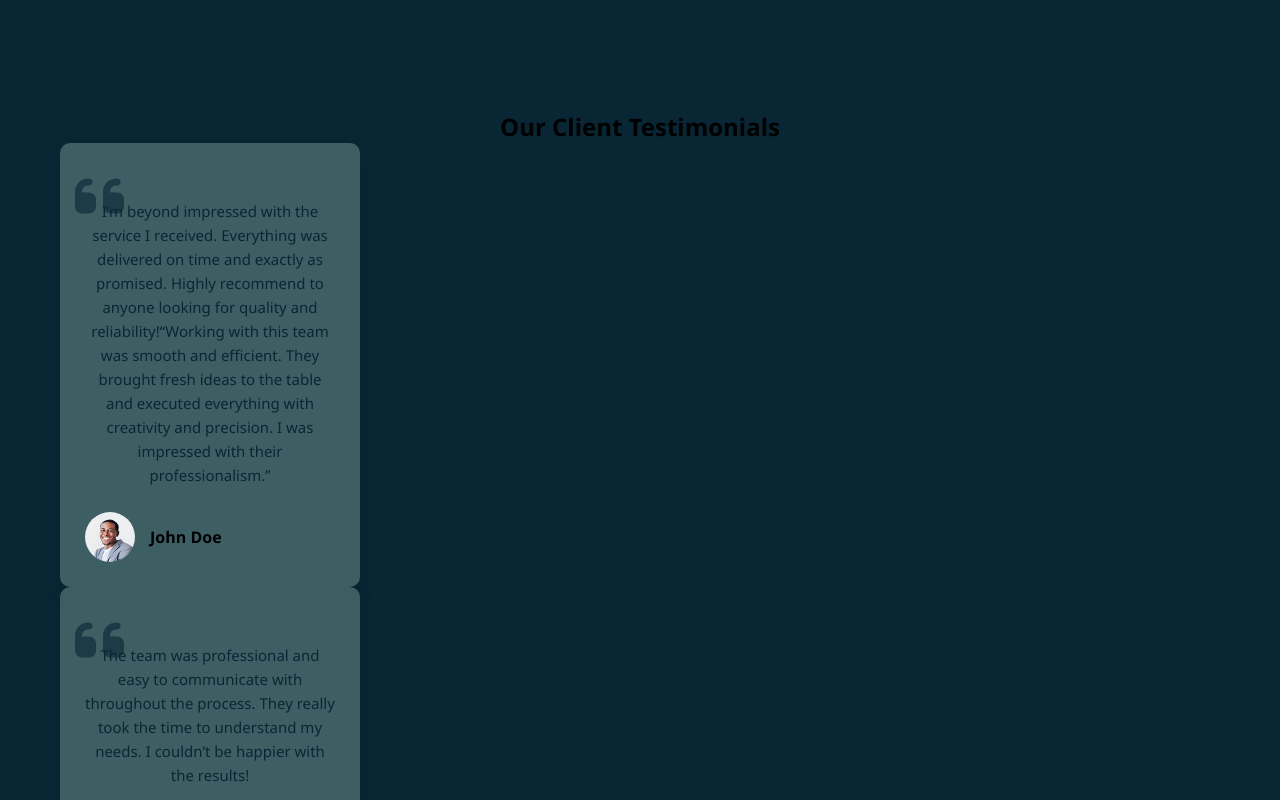
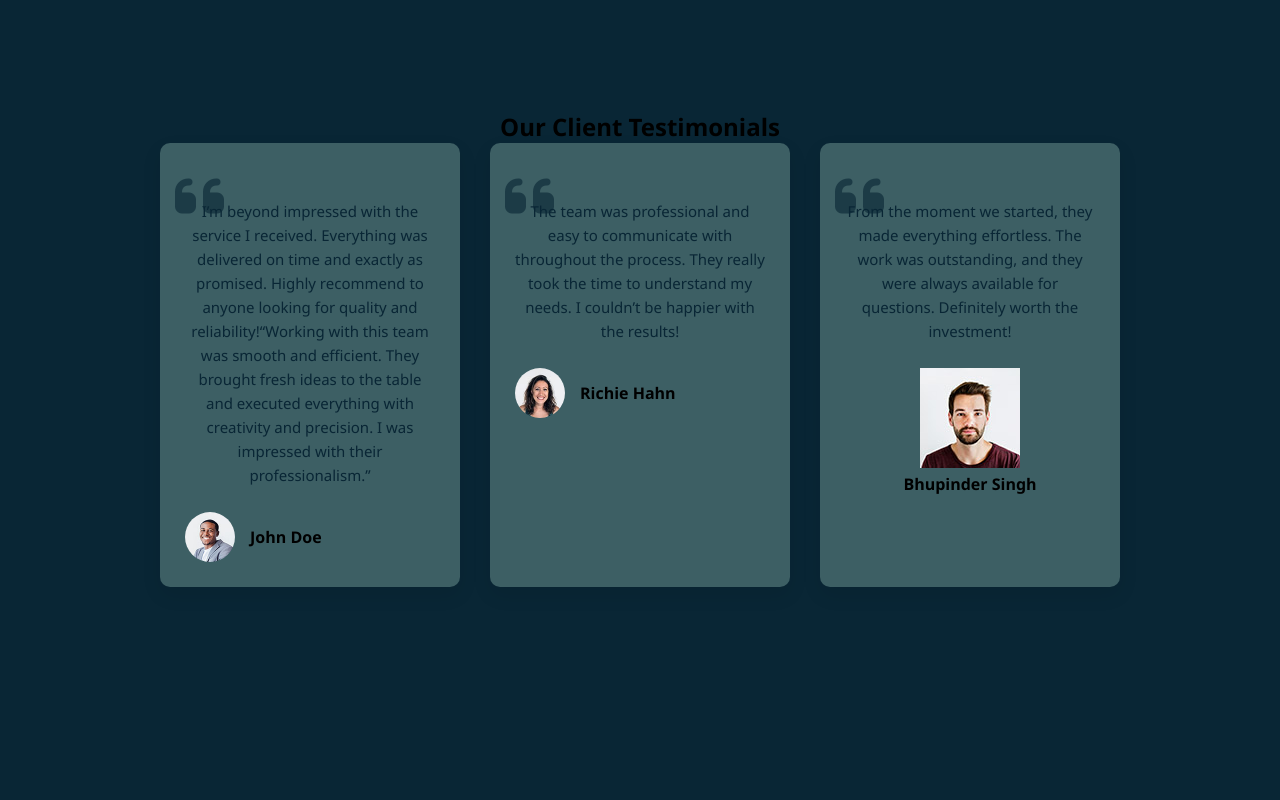
Before and after one commit to furkan-memon/rw_furkanmemon_lecturee_css, a plain HTML site: page CSS/final exam/testimonial/index.html in a window 1280 px wide. Shown: the top 800 px of the page. Drawn offline with Linux system fonts and the light colour scheme.

Commit message:
Update style.css

```diff
--- a/CSS/final exam/testimonial/css/style.css
+++ b/CSS/final exam/testimonial/css/style.css
@@ -89,7 +89,7 @@ a{
 
 
 
-.grid {
+.card-section {
     display: flex;
     gap: 30px;
     justify-content: center;
```
